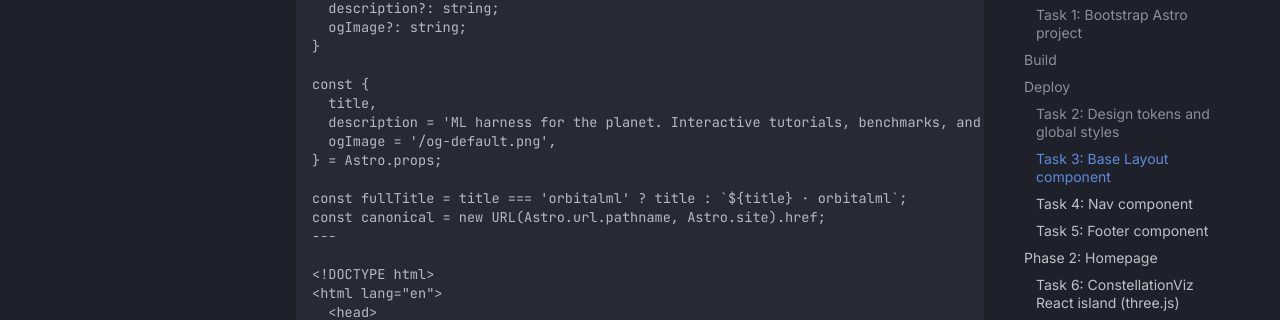
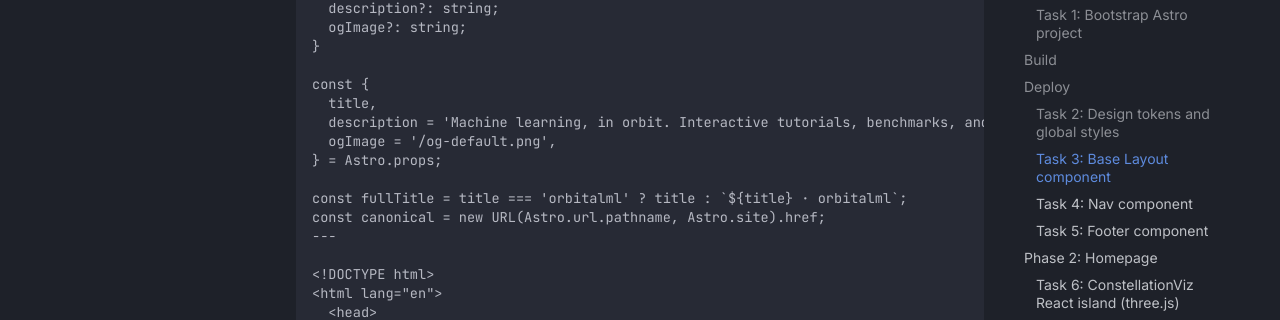
Before and after one commit to orbit-ml/orbit4ml, an MkDocs documentation site: the page built from docs/superpowers/plans/2026-04-19-orbitalml-v1.md, in a window 1280 px wide and 900 px high, scrolled down 6553 px. Shown: the part 147-467 px from the top of the window. Built offline with MkDocs 1.6.1 and Material for MkDocs 9.7.7, drawn with Linux system fonts in a browser that asks for light colours; comment, search, counter and statistics services are not loaded; some of the changed text lies outside the part shown.

Commit message:
docs: finalize tagline 'Machine learning, in orbit.' for orbitalml
Co-Authored-By: Claude Opus 4.6 <noreply@anthropic.com>

````diff
--- a/docs/superpowers/plans/2026-04-19-orbitalml-v1.md
+++ b/docs/superpowers/plans/2026-04-19-orbitalml-v1.md
@@ -81,7 +81,7 @@ Overwrite `README.md`:
 
 The interactive showcase site for [orbit4ml](https://github.com/orbit-ml/orbit4ml).
 
-> ML harness for the planet.
+> Machine learning, in orbit.
 
 ## Develop
 
@@ -321,7 +321,7 @@ export interface Props {
 
 const {
   title,
-  description = 'ML harness for the planet. Interactive tutorials, benchmarks, and playgrounds for machine learning in space.',
+  description = 'Machine learning, in orbit. Interactive tutorials, benchmarks, and playgrounds for machine learning in space.',
   ogImage = '/og-default.png',
 } = Astro.props;
 
@@ -528,7 +528,7 @@ const year = new Date().getFullYear();
   <div class="container footer-inner">
     <div class="footer-col">
       <div class="footer-brand">orbitalml</div>
-      <p class="footer-tagline">ML harness for the planet.</p>
+      <p class="footer-tagline">Machine learning, in orbit.</p>
       <p class="footer-meta">Powered by <a href="https://github.com/orbit-ml/orbit4ml">orbit4ml</a> · MIT License</p>
     </div>
     <div class="footer-col">
@@ -809,7 +809,7 @@ import ConstellationViz from './ConstellationViz.tsx';
     <div class="hero-copy">
       <div class="micro-label">POWERED BY ORBIT4ML · OPEN SOURCE · MIT</div>
       <h1 class="hero-headline">
-        <span class="gradient">ML harness<br />for the planet.</span>
+        <span class="gradient">Machine learning,<br />in orbit.</span>
       </h1>
       <p class="hero-sub">
         Interactive tutorials, benchmarks, and playgrounds for machine learning
@@ -2390,7 +2390,7 @@ v1 ships with three tutorials, a playground, and the first round of benchmarks.
 
 If that sounds interesting, [subscribe to the newsletter](/#newsletter) or [star the repo on GitHub](https://github.com/orbit-ml/orbit4ml). And if you're flying a real mission with ML on board, [come talk to us](/missions).
 
-Welcome to orbitalml. Let's harness the planet.
+Welcome to orbitalml. Let's put machine learning in orbit.
 ```
 
 - [ ] **Step 2: Commit**
@@ -2948,7 +2948,7 @@ import { test, expect } from '@playwright/test';
 
 test('homepage renders hero and feature grid', async ({ page }) => {
   await page.goto('/');
-  await expect(page.getByRole('heading', { level: 1 })).toContainText(/ML harness for the planet/i);
+  await expect(page.getByRole('heading', { level: 1 })).toContainText(/Machine learning, in orbit/i);
   await expect(page.getByRole('link', { name: /Try in browser/i })).toBeVisible();
   await expect(page.getByText('Simulate orbital constraints')).toBeVisible();
 });
@@ -3332,7 +3332,7 @@ Overwrite `README.md`:
 
 The interactive showcase site for [orbit4ml](https://github.com/orbit-ml/orbit4ml).
 
-> ML harness for the planet.
+> Machine learning, in orbit.
 
 ## Develop
 
````
Also changed, not shown: docs/superpowers/specs/2026-04-19-orbitalml-design.md (+1 -1 lines).
